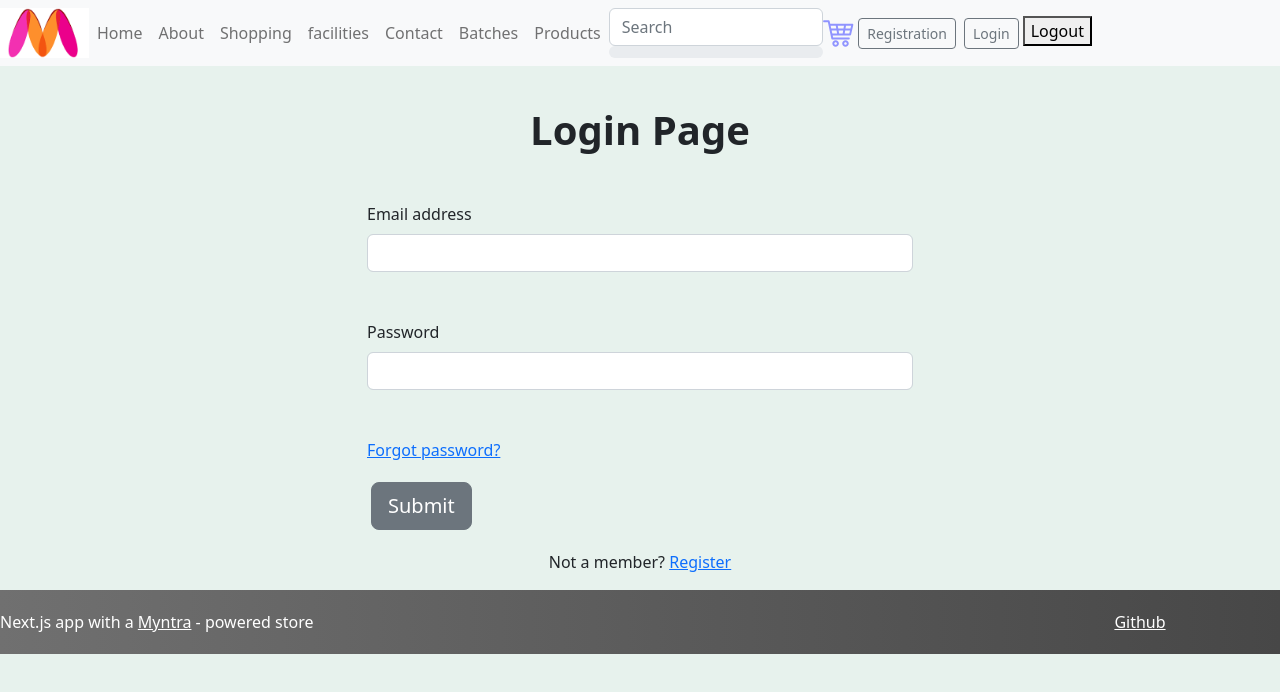
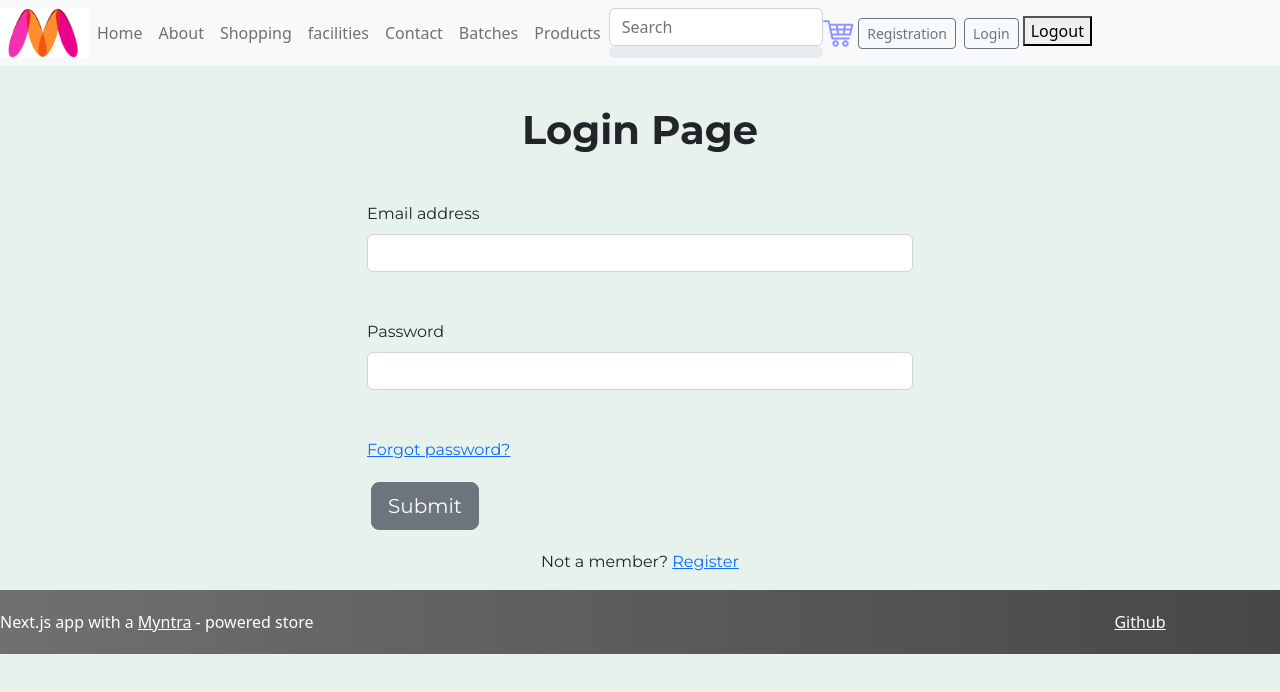
Before and after one commit to shrutishukla2713/cetpa_nextjs, a Next.js app: page /Login in a window 1280 px wide. Shown: the top 692 px of the page. Built offline with nearby package versions, Linux system fonts and the light colour scheme.

Commit message:
Env edit1

```diff
--- a/pages/_app.js
+++ b/pages/_app.js
@@ -1,15 +1,27 @@
-import Layout from '../Common/Layout'
+import Layout from '../common/Layout'
 import '../styles/globals.css'
-import '../node_modules/bootstrap/dist/css/bootstrap.min.css'
+import 'bootstrap/dist/css/bootstrap.css';
+import {Montserrat} from '@next/font/google';
+
+const roboto = Montserrat({
+  weight: ['400', '700'],
+  style: ['normal', 'italic'],
+  subsets: ['latin'],
+});
+
+// function MyApp({ Component, pageProps }) {
+//   return <Component {...pageProps} />
+// }
 
 function MyApp({ Component, pageProps }) {
-  return (
-    <>
-    <Layout>
-  <Component {...pageProps} />
-  </Layout>
-  </>
-)}
-
-
+  return(
+    <Layout footerstatus={pageProps.footerstatus}>
+    <div className={roboto.className}>
+      <Component {...pageProps} />
+    </div>
+    </Layout>
+  )
+}
+// footerstatus is my layout name and its should be same for my lay out page
+// const {children, footerstatus} = props; // in my layout page
 export default MyApp
--- a/pages/api/products/addProduct.js
+++ b/pages/api/products/addProduct.js
@@ -1,4 +1,4 @@
-import Products from "../../../models/products";
+import Products from "../../../models/products.js";
 import connectDb from "../../../middleware/mongoose";
 
 //POST Call to fetch some data
--- a/pages/api/products/getProduct/[id].js
+++ b/pages/api/products/getProduct/[id].js
@@ -1,4 +1,4 @@
-import Products from "../../../../models/products";
+import Products from "../../../../models/products.js";
 
 import connectDb from "../../../../middleware/mongoose";
 
--- a/pages/api/products/getProducts.js
+++ b/pages/api/products/getProducts.js
@@ -1,4 +1,4 @@
-import Products from "../../../models/products";
+import Products from "../../../models/products.js";
 import connectDb from "../../../middleware/mongoose";
 //connection with database pending
 // export default function handler(req, res) {
```
